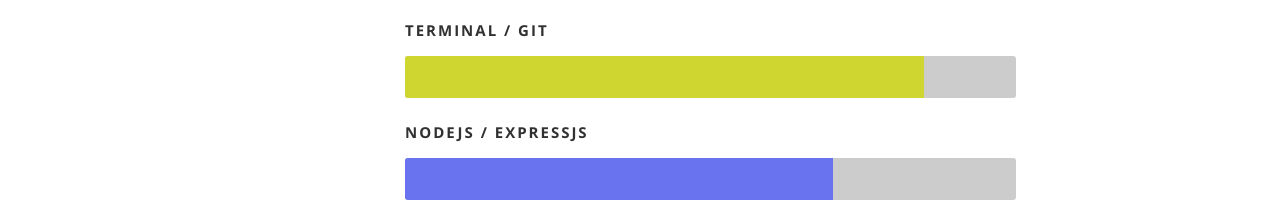
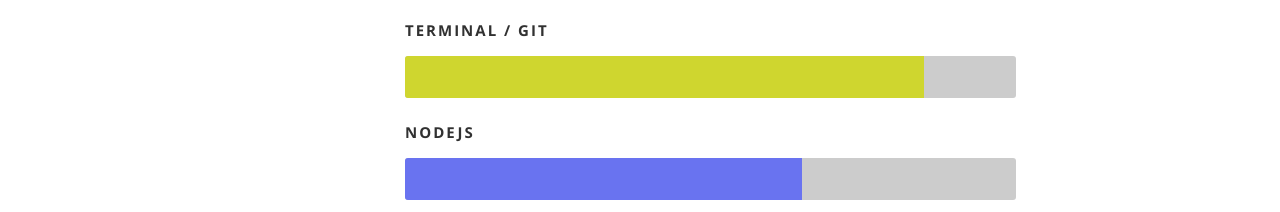
Before and after one commit to jacklemasters/portfolio-react, a React (Create React App) app: page / in a window 1280 px wide. Shown: the part 2720-2932 px from the top of the page. Built offline with nearby package versions, Linux system fonts and the light colour scheme.

Commit message:
formatting

```diff
--- a/public/resumeData.json
+++ b/public/resumeData.json
@@ -70,8 +70,8 @@
           "level":"85%"
         },
         {
-          "name":"NodeJS / ExpressJS",
-          "level":"70%"
+          "name":"NodeJS",
+          "level":"65%"
         },
         {
           "name":"MySQL / Sequelize",
@@ -104,7 +104,7 @@
           "repo":"https://github.com/atommielcarek/project-3.1"
         },
         {
-          "title":"node.js README Generator",
+          "title":"Node.js README Generator",
           "shorttitle": "README Generator",
           "category":"Bootcamp Assignment",
           "image":"",
@@ -117,7 +117,7 @@
           "shorttitle": "Employee Tracker",
           "category":"Bootcamp Assignment",
           "image":"",
-          "info":"An employee tracker built using MySQL, running in Node.js",
+          "info":"An employee tracker built using MySQL, running in Node.js. Add employees to MySQL database and view current employees.",
           "url":"https://github.com/jacklemasters/Employee-tracker",
           "repo":"https://github.com/jacklemasters/Employee-tracker"
         },
@@ -154,7 +154,7 @@
           "category":"Bootcamp Assignment",
           "image":"",
           "info":"A fitness tracker application built using NoSQL, Mongoose, and MongoDB. Use this application to keep track of your exercises and workouts. This application is deployed on Heroku.",
-          "url":"https://tutchings.github.io/blackjack/",
+          "url":"https://github.com/jacklemasters/fitness-tracker",
           "repo":"https://github.com/jacklemasters/fitness-tracker"
         }
       ]
--- a/src/components/About.js
+++ b/src/components/About.js
@@ -24,7 +24,6 @@
          </div>
          <div className="nine columns main-col">
             <h2>About Me</h2>
-
             <p>{bio}</p>
             <div className="row">
                <div className="columns contact-details">
--- a/src/components/Footer.js
+++ b/src/components/Footer.js
@@ -10,18 +10,14 @@
 
     return (
       <footer>
-
     <div className="row">
         <div className="twelve columns">
           <ul className="social-links">
               {networks}
           </ul>
-
           <ul className="copyright">
               <li>&copy; Jackson LeMasters 2021</li>
-
           </ul>
-
         </div>
         <div id="go-top"><a className="smoothscroll" title="Back to Top" href="#home"><i className="icon-up-open"></i></a></div>
     </div>
--- a/src/components/Portfolio.js
+++ b/src/components/Portfolio.js
@@ -2,7 +2,6 @@
 
 class Portfolio extends Component {
   render() {
-
     if (this.props.data) {
       var projects = this.props.data.projects.map(function (projects) {
         var projectImage = 'images/portfolio/' + projects.image;
@@ -25,16 +24,11 @@
         )
       })
     }
-
     return (
       <section id="portfolio">
-
         <div className="row">
-
           <div className="twelve columns collapsed">
-
             <h1>PROJECTS</h1>
-
             <div id="portfolio-wrapper" className="bgrid-quarters s-bgrid-thirds cf">
               {projects}
             </div>
```
Also changed, not shown: src/components/Contact.js (+0 -20 lines), src/components/Header.js (+5 -7 lines), src/components/Resume.js (+0 -18 lines).
